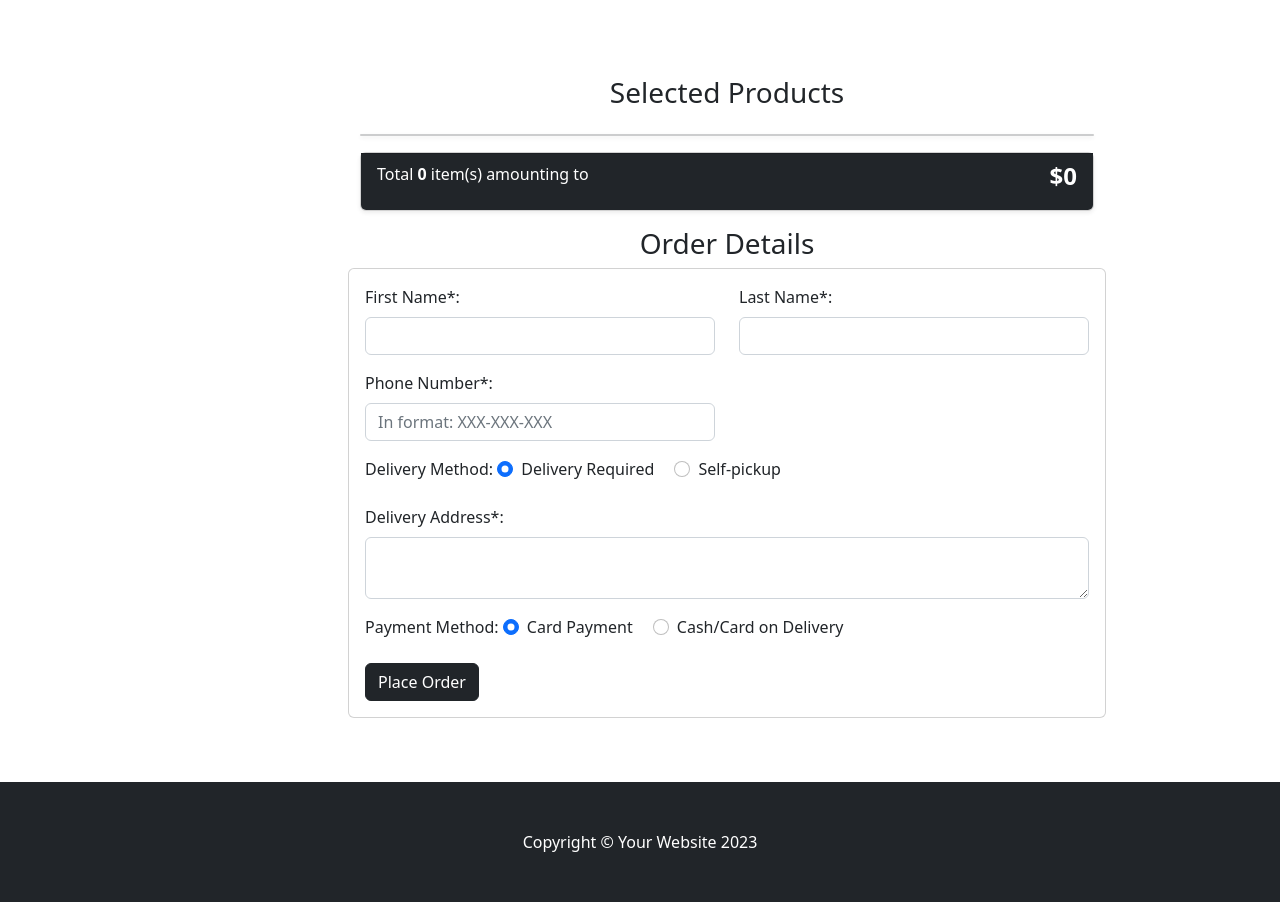
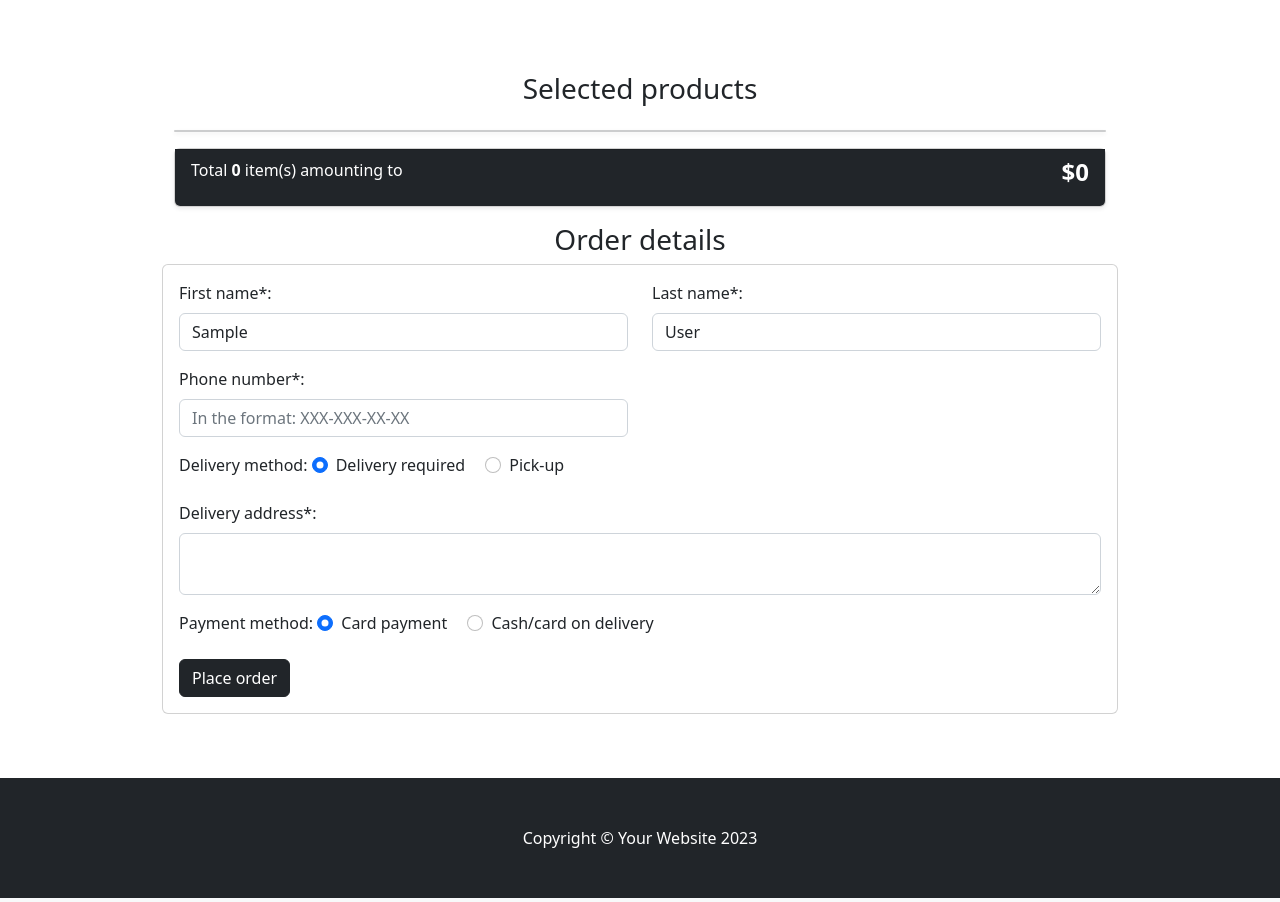
Before and after one commit to tezeusan/Bookstore, a Django app: page /orders/create-order/ in a window 1280 px wide. Shown: the part 200-1102 px from the top of the page. Run offline with Django 4.2, Linux system fonts and the light colour scheme; the visitor is signed in with stand-in values (Sample User, id 1); data comes from the database, SQL or seed files in the repository; data that the repository does not hold is empty; parts of the project's set-up code (start-up, migrations or seed data) failed here and were passed over; some libraries are stand-ins or nearby versions.

Commit message:
Create order is ready

```diff
--- a/orders/apps.py
+++ b/orders/apps.py
@@ -4,3 +4,4 @@ from django.apps import AppConfig
 class OrdersConfig(AppConfig):
     default_auto_field = 'django.db.models.BigAutoField'
     name = 'orders'
+    verbose_name = 'orders'
--- a/orders/forms.py
+++ b/orders/forms.py
@@ -2,66 +2,20 @@ from django import forms
 
 
 class CreateOrderForm(forms.Form):
+
     first_name = forms.CharField()
     last_name = forms.CharField()
     phone_number = forms.CharField()
-    requires_delivery = forms.ChoiceField()
+    requires_delivery = forms.ChoiceField(
+        choices=[
+            ("0", False),
+            ("1", True),
+            ],
+        )
     delivery_address = forms.CharField(required=False)
-    payment_on_get = forms.ChoiceField()
-
-    # first_name = forms.CharField(
-    #     widget=forms.TextInput(
-    #         attrs={
-    #             "class": "form-control",
-    #             "placeholder": "Enter your first name",
-    #         }
-    #     )
-    # )
-    #
-    # last_name = forms.CharField(
-    #     widget=forms.TextInput(
-    #         attrs={
-    #             "class": "form-control",
-    #             "placeholder": "Enter your last name",
-    #         }
-    #     )
-    # )
-    #
-    # phone_number = forms.CharField(
-    #     widget=forms.TextInput(
-    #         attrs={
-    #             "class": "form-control",
-    #             "placeholder": "Phone number",
-    #         }
-    #     )
-    # )
-    #
-    # requires_delivery = forms.ChoiceField(
-    #     widget=forms.RadioSelect(),
-    #     choices=[
-    #         ("0", False),
-    #         ("1", True),
-    #     ],
-    #     initial=0,
-    # )
-    #
-    # delivery_address = forms.CharField(
-    #     widget=forms.Textarea(
-    #         attrs={
-    #             "class": "form-control",
-    #             "id": "delivery-address",
-    #             "rows": 2,
-    #             "placeholder": "Enter delivery address",
-    #         }
-    #     ),
-    #     required=False,
-    # )
-    #
-    # payment_on_get = forms.ChoiceField(
-    #     widget=forms.RadioSelect(),
-    #     choices=[
-    #         ("0", 'False'),
-    #         ("1", 'True'),
-    #     ],
-    #     initial="card",
-    # )
+    payment_on_get = forms.ChoiceField(
+        choices=[
+            ("0", 'False'),
+            ("1", 'True'),
+            ],
+        )
--- a/orders/templates/orders/create_order.html
+++ b/orders/templates/orders/create_order.html
@@ -2,20 +2,10 @@
 {% load static %}
 {% load carts_tags %}
 
-
-
 {% block content %}
-<!-- Content -->
+<div class=" bg-white p-4 mb-4 mx-2 rounded custom-shadow">
     <div class="container">
-    <div class="row mt-1">
-        <div class="col-lg-2">
-            <!-- Empty block at discretion -->
-        </div>
-        <div class="col-lg-10">
-            <!-- Page content -->
-            <div class="bg-white p-4 mb-4 mx-2 rounded custom-shadow">
-                <div class="container">
-                    <h3 class="text-center mb-4">Selected Products</h3>
+        <h3 class="text-center mb-4">Selected products</h3>
         <div class="container" id="cart-items-container">
             <!-- Cart markup -->
             {% user_carts request as carts %}
@@ -24,85 +14,85 @@
             <!-- End of cart markup -->
         </div>
     </div>
-                <!-- Order Details -->
+    <!-- Order details -->
     <div class="container">
-                    <h3 class="text-center">Order Details</h3>
+        <h3 class="text-center">Order details</h3>
         <div class="card mb-3">
             <div class="card-body">
-                            <form action="{% url 'orders:create_order' %}">
+                <form action="{% url "orders:create_order" %}" method="post">
                     {% csrf_token %}
                     <div class="row">
                         <div class="col-md-6 mb-3">
-                                        <label for="id_first_name" class="form-label">First Name*:</label>
+                            <label for="id_first_name" class="form-label">First name*:</label>
                             <input type="text" class="form-control" id="id_first_name"
                                 value="{% if form.first_name.value %}{{ form.first_name.value }}{% endif %}"
                                 name="first_name" required>
                             {% if form.first_name.errors %}
-                                            <div class="alert alert-danger alert-dismissible fade show">{{ form.first_name.errors }}</div>
+                                <div class="alert alert-danger alert-dismissible fade show">{{form.first_name.errors}}</div>
                             {% endif %}
                         </div>
                         <div class="col-md-6 mb-3">
-                                        <label for="id_last_name" class="form-label">Last Name*:</label>
-                                        <input type="text" class="form-control" id="id_last_name"
+                            <label for="id_last_name" class="form-label">Last name*:</label>
+                            <input type="text" class="form-control" id="id_last_name" name="last_name"
                             value="{% if form.last_name.value %}{{ form.last_name.value }}{% endif %}"
-                                               name="last_name" required>
+                            required>
                             {% if form.last_name.errors %}
-                                            <div class="alert alert-danger alert-dismissible fade show">{{ form.last_name.errors }}</div>
+                                <div class="alert alert-danger alert-dismissible fade show">{{form.last_name.errors}}</div>
                             {% endif %}
                         </div>
                         <div class="col-md-6 mb-3">
-                                        <label for="id_phone_number" class="form-label">Phone Number*:</label>
+                            <label for="id_phone_number" class="form-label">Phone number*:</label>
                             <input type="text" class="form-control" id="id_phone_number" name="phone_number"
                                 value="{% if form.phone_number.value %}{{ form.phone_number.value }}{% endif %}"
-                                                placeholder="In format: XXX-XXX-XXX"
+                                placeholder="In the format: XXX-XXX-XX-XX"
                                 required>
                             {% if form.phone_number.errors %}
-                                            <div class="alert alert-danger alert-dismissible fade show">{{ form.phone_number.errors }}</div>
+                                <div class="alert alert-danger alert-dismissible fade show">{{form.phone_number.errors}}</div>
                             {% endif %}
                         </div>
                         <div class="col-md-12 mb-3">
-                                        <label for="delivery" class="form-label">Delivery Method: </label>
+                            <label for="delivery" class="form-label">Delivery method: </label>
                             <div class="form-check form-check-inline">
                                 <input class="form-check-input" type="radio" name="requires_delivery"
                                     id="id_requires_delivery" value="1" checked>
-                                            <label class="form-check-label" for="id_requires_delivery">Delivery Required</label>
+                                <label class="form-check-label" for="id_requires_delivery">Delivery required</label>
                             </div>
                             <div class="form-check form-check-inline">
                                 <input class="form-check-input" type="radio" name="requires_delivery"
                                     id="id_requires_delivery" value="0">
-                                            <label class="form-check-label" for="id_requires_delivery">Self-pickup</label>
+                                <label class="form-check-label" for="id_requires_delivery">Pick-up</label>
                             </div>
                         </div>
                         <div class="mb-3" id="deliveryAddressField">
-                                            <label for="id_delivery_address" class="form-label">Delivery Address*:</label>
+                            <label for="id_delivery_address" class="form-label">Delivery address*:</label>
                             <textarea class="form-control" id="id_delivery_address"
-                                                    value="{% if form.deliver_address.value %}{{ form.deliver_address.value }}{% endif %}"
+                                value="{% if form.delivery_address.value %}{{ form.delivery_address.value }}{% endif %}"
                                 name="delivery_address" rows="2"></textarea>
                             {% if form.delivery_address.errors %}
-                                                <div class="alert alert-danger alert-dismissible fade show">{{ form.delivery_address.errors }}</div>
+                                <div class="alert alert-danger alert-dismissible fade show">{{form.delivery_address.errors}}</div>
                             {% endif %}
                         </div>
                         <div class="col-md-12 mb-3">
-                                            <label class="form-label">Payment Method: </label>
+                            <label class="form-label">Payment method: </label>
                             <div class="form-check form-check-inline">
                                 <input class="form-check-input" type="radio" name="payment_on_get"
                                     id="id_payment_on_get" value="0" checked>
-                                                <label class="form-check-label" for="id_payment_on_get">Card Payment</label>
+                                <label class="form-check-label" for="id_payment_on_get">Card payment</label>
                             </div>
                             <div class="form-check form-check-inline">
                                 <input class="form-check-input" type="radio" name="payment_on_get"
                                     id="id_payment_on_get" value="1">
-                                                <label class="form-check-label" for="id_payment_on_get">Cash/Card on Delivery</label>
+                                <label class="form-check-label" for="id_payment_on_get">Cash/card on delivery</label>
+                                {% if form.payment_on_get.errors %}
+                                <div class="alert alert-danger alert-dismissible fade show">{{form.payment_on_get.errors}}</div>
+                                {% endif %}
                             </div>
                         </div>
                     </div>
-                                    <button type="submit" class="btn btn-dark">Place Order</button>
+                    <button type="submit" class="btn btn-dark">Place order</button>
                 </form>
             </div>
         </div>
     </div>
 </div>
-            </div>
-        </div>
-    </div>
-{% endblock %}
+{% endblock  %}
--- a/orders/views.py
+++ b/orders/views.py
@@ -1,5 +1,70 @@
-from django.shortcuts import render
+from django.contrib import messages
+from django.db import transaction
+from django.forms import ValidationError
+from django.shortcuts import redirect, render
+from carts.models import Cart
+
+from orders.forms import CreateOrderForm
+from orders.models import Order, OrderItem
 
 
 def create_order(request):
-    return render(request, 'orders/create_order.html')
+    if request.method == 'POST':
+        form = CreateOrderForm(data=request.POST)
+        if form.is_valid():
+            try:
+                with transaction.atomic():
+                    user = request.user
+                    cart_items = Cart.objects.filter(user=user)
+
+                    if cart_items.exists():
+                        # Create order
+                        order = Order.objects.create(
+                            user=user,
+                            phone_number=form.cleaned_data['phone_number'],
+                            requires_delivery=form.cleaned_data['requires_delivery'],
+                            delivery_address=form.cleaned_data['delivery_address'],
+                            payment_on_get=form.cleaned_data['payment_on_get'],
+                        )
+                        # Create ordered items
+                        for cart_item in cart_items:
+                            product = cart_item.product
+                            name = cart_item.product.name
+                            price = cart_item.product.sell_price()
+                            quantity = cart_item.quantity
+
+                            if product.quantity < quantity:
+                                raise ValidationError(f'Insufficient quantity of {name} in stock.\
+                                                       Available - {product.quantity}')
+
+                            OrderItem.objects.create(
+                                order=order,
+                                product=product,
+                                name=name,
+                                price=price,
+                                quantity=quantity,
+                            )
+                            product.quantity -= quantity
+                            product.save()
+
+                        # Clear user's cart after order creation
+                        cart_items.delete()
+
+                        messages.success(request, 'Order placed successfully!')
+                        return redirect('user:profile')
+            except ValidationError as e:
+                messages.success(request, str(e))
+                return redirect('cart:order')
+    else:
+        initial = {
+            'first_name': request.user.first_name,
+            'last_name': request.user.last_name,
+            }
+
+        form = CreateOrderForm(initial=initial)
+
+    context = {
+        'title': 'Home - Order Placement',
+        'form': form,
+    }
+    return render(request, 'orders/create_order.html', context=context)
--- a/users/admin.py
+++ b/users/admin.py
@@ -1,5 +1,6 @@
 from django.contrib import admin
 from carts.admin import CartTabAdmin
+from orders.admin import OrderTabulareAdmin
 
 
 from users.models import User
@@ -12,4 +13,4 @@ class UserAdmin(admin.ModelAdmin):
     list_display = ['username', 'first_name', 'last_name', 'email']
     search_fields = ['username', 'first_name', 'last_name', 'email']
 
-    inlines = [CartTabAdmin,]
+    inlines = [CartTabAdmin, OrderTabulareAdmin]
```
Also changed, not shown: orders/admin.py (+68 -1 lines). Lines whose indentation alone changed are shown as unchanged.
